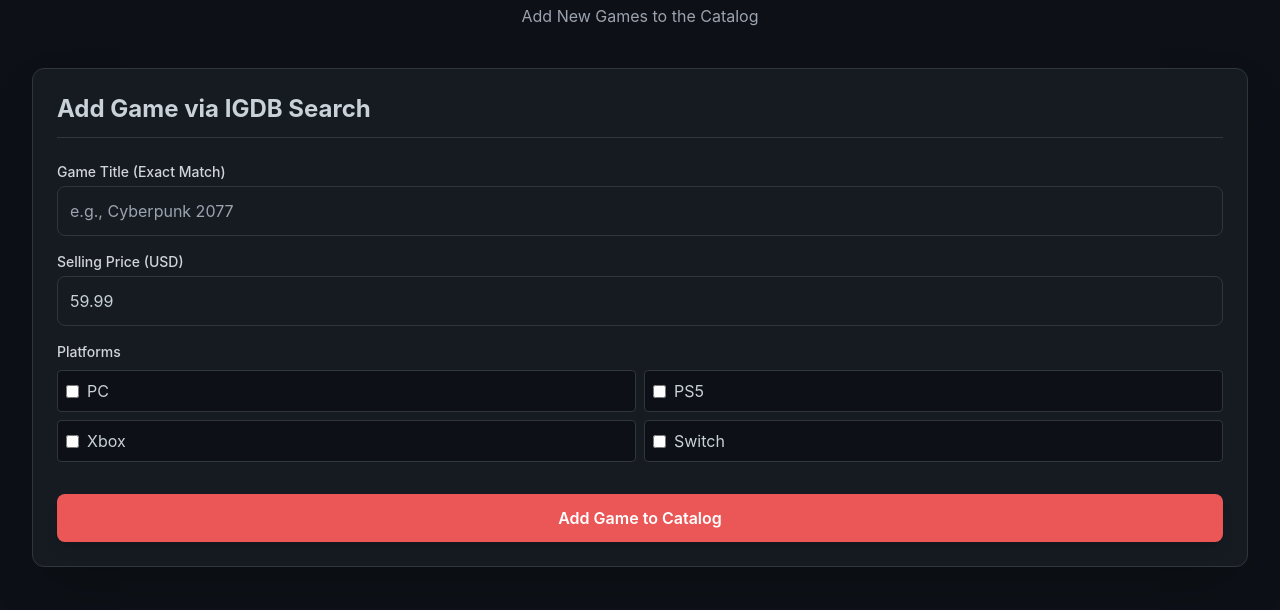
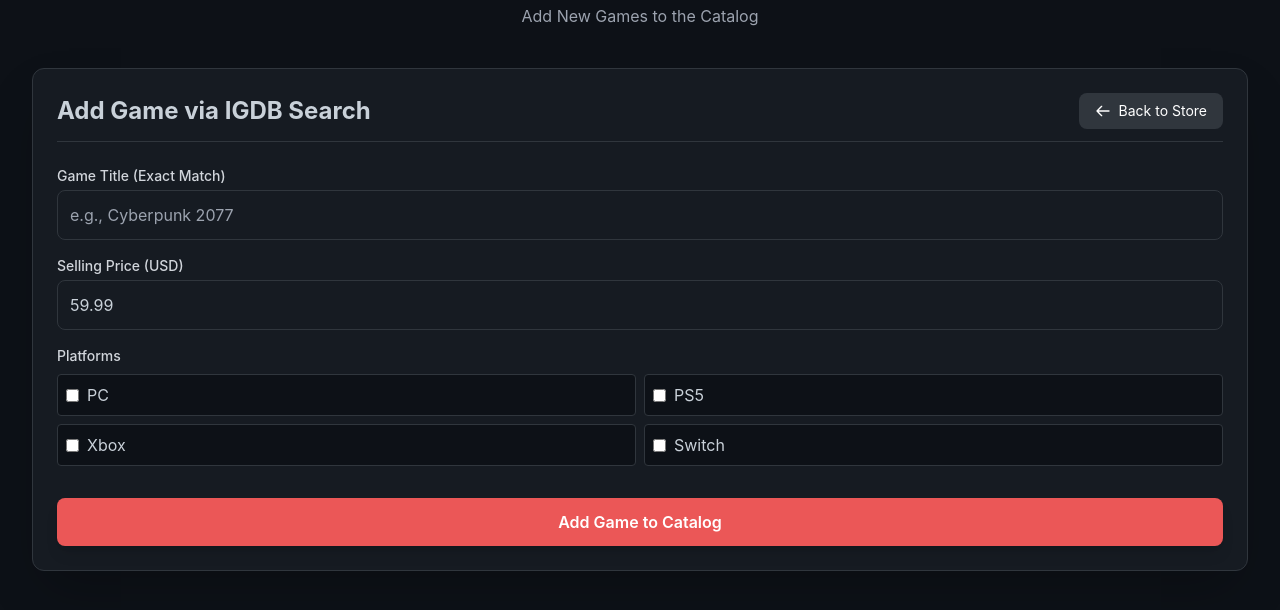
Before and after one commit to Aresiuses/CAT201-Project-GameVerse-, a plain HTML site: page web/admin.html in a window 1280 px wide. Shown: the part 76-686 px from the top of the page. Drawn offline with nearby package versions, Linux system fonts and the light colour scheme.

Commit message:
Add files via upload

```diff
--- a/web/admin.html
+++ b/web/admin.html
@@ -11,6 +11,8 @@
         .form-input { background-color: #161b22; border: 1px solid #30363d; color: #c9d1d9; }
         .btn-primary { background-color: #eb5757; transition: background-color 0.2s; }
         .btn-primary:hover { background-color: #c0392b; }
+        .btn-secondary { background-color: #30363d; transition: background-color 0.2s; }
+        .btn-secondary:hover { background-color: #484f58; }
     </style>
 </head>
 <body class="min-h-screen p-8">
@@ -23,9 +25,15 @@
 <main class="container mx-auto p-6 bg-[#161b22] rounded-xl shadow-2xl border border-[#30363d]">
     <div id="status-message" class="hidden p-4 mb-4 rounded-lg font-bold text-center"></div>
 
+    <div class="flex justify-between items-center mb-6 border-b border-[#30363d] pb-3">
+        <h2 class="text-2xl font-bold">Add Game via IGDB Search</h2>
+        <a href="index.html" class="btn-secondary text-sm text-white py-2 px-4 rounded-lg flex items-center gap-2">
+            <svg class="w-4 h-4" fill="none" stroke="currentColor" viewBox="0 0 24 24"><path stroke-linecap="round" stroke-linejoin="round" stroke-width="2" d="M10 19l-7-7m0 0l7-7m-7 7h18"></path></svg>
+            Back to Store
+        </a>
+    </div>
+
     <form id="add-game-form" onsubmit="handleGameSubmission(event)">
-        <h2 class="text-2xl font-bold mb-6 border-b border-[#30363d] pb-3">Add Game via IGDB Search</h2>
-
         <div class="space-y-4">
             <div>
                 <label class="block text-sm font-medium text-gray-300 mb-1">Game Title (Exact Match)</label>
@@ -77,6 +85,7 @@
         const statusEl = document.getElementById('status-message');
         statusEl.innerText = message;
         statusEl.className = `p-4 mb-4 rounded-lg font-bold text-center ${isSuccess ? 'bg-green-700' : 'bg-red-700'}`;
+        statusEl.classList.remove('hidden');
     }
 
     async function handleGameSubmission(event) {
@@ -90,7 +99,6 @@
         const title = document.getElementById('game-title').value.trim();
         const price = parseFloat(document.getElementById('game-price').value);
 
-        // FIX: Collect all checked platforms into an array
         const selectedPlatforms = Array.from(document.querySelectorAll('input[name="platform"]:checked'))
             .map(cb => cb.value);
 
```
